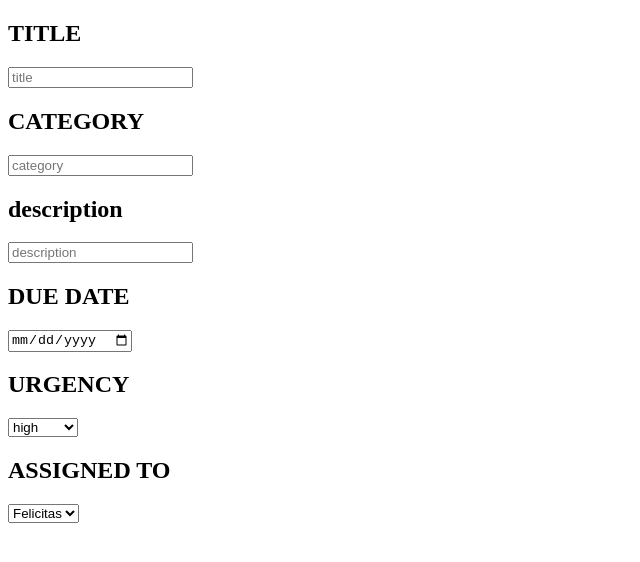
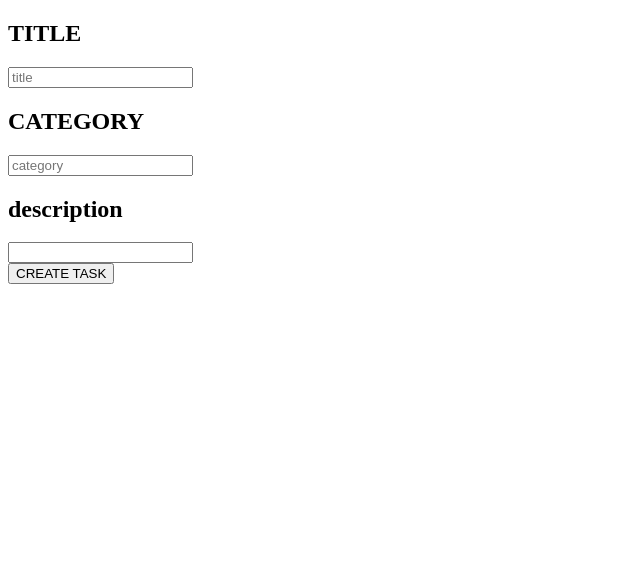
Before and after one commit to werkla4/KanBan_group69, a plain HTML site: page addTask.html in a window 1280 px wide. Shown: the whole page, without its empty margins (0-640 px from the left). Drawn offline with Linux system fonts and the light colour scheme.

Commit message:
added a JSON Array in addTask.js, values from input will be pushed in the Array

```diff
--- a/addTask.html
+++ b/addTask.html
@@ -5,47 +5,26 @@
     <meta charset="UTF-8">
     <meta name="viewport" content="width=device-width, initial-scale=1.0">
     <title>Add Task</title>
+    <script src="addTask.js"></script>
 </head>
 
 <body>
-
-
-    <form onsubmit="addTask()">
+    <!-- <form onsubmit="addToTask()"> -->
         <div>
             <h2>TITLE</h2>
-            <input placeholder="title" type="text">
+            <input required placeholder="title" type="text" id="title-value">
         </div>
         <div>
             <h2>CATEGORY</h2>
-            <input placeholder="category" type="text">
+            <input required placeholder="category" type="text" id="category-value">
         </div>
         <div>
             <h2>description</h2>
-            <input placeholder="description" type="text">
+            <input required name="description" cols="30" rows="10" id="desrciption-value">
         </div>
-        <div>
-            <h2>DUE DATE</h2>
-            <input placeholder="due date" type="date">
-        </div>
-        <div>
-            <H2>URGENCY</H2>
-            <select name="urgency" id="urgency">
-                <option value="high-urgency">high</option>
-                <option value="medium-urgency">medium</option>
-                <option value="low-urgency">low</option>
+        <button onclick="addToTask()">CREATE TASK</button>
 
-              </select>
-        </div>
-        <div>
-            <h2>ASSIGNED TO</h2>
-            <select name="assigned to" id="assigned">
-                <option value="Felicitas">Felicitas</option>
-                <option value="Klaus">Klaus</option>
-                <option value="Klaus">Katja</option>
-                <option value="Mihai">Mihai</option>
-              </select>
-        </div>
-    </form>
+    <!-- </form> -->
 
 </body>
 
--- a/addTask.js
+++ b/addTask.js
@@ -1,13 +1,41 @@
-let tasks = [
-    {
-        'title': '',
-        'category': '',
-        'description': '',
-        'due date': '',
-        'urgency': '',
-        'assigned to': '',
+/**
+ * Arry to save the values of add Task
+ */
+let tasks = [];
 
-    },
+/**
+ * funktion to push the values of input fields in addTask.html into Array tasks
+ */
+function addToTask() {
+    let newTitle = document.getElementById('title-value');
+    let newCategory = document.getElementById('category-value');
+    let newDescription = document.getElementById('desrciption-value');
+
+    let task = {
+        'title': newTitle.value,
+        'category': newCategory.value,
+        'description': newDescription.value
+    }
+    tasks.push(task);
+    console.log(tasks);
+    newTitle.value = '';
+    newCategory.value = '';
+    newDescription.value = '';
+
+    saveArrayToLocalStorage(tasks, tasks);
+};
 
 
-];
+
+/**
+ * function to save to local storage
+ * @param {tasks} key
+ * @param {tasks} array
+ */
+function saveArrayToLocalStorage(key, tasks){
+    localStorage.setItem(key, JSON.stringify(tasks));
+}
+
+function getArray(key){
+    return JSON.parse(localStorage.getItem(key));
+}
```
